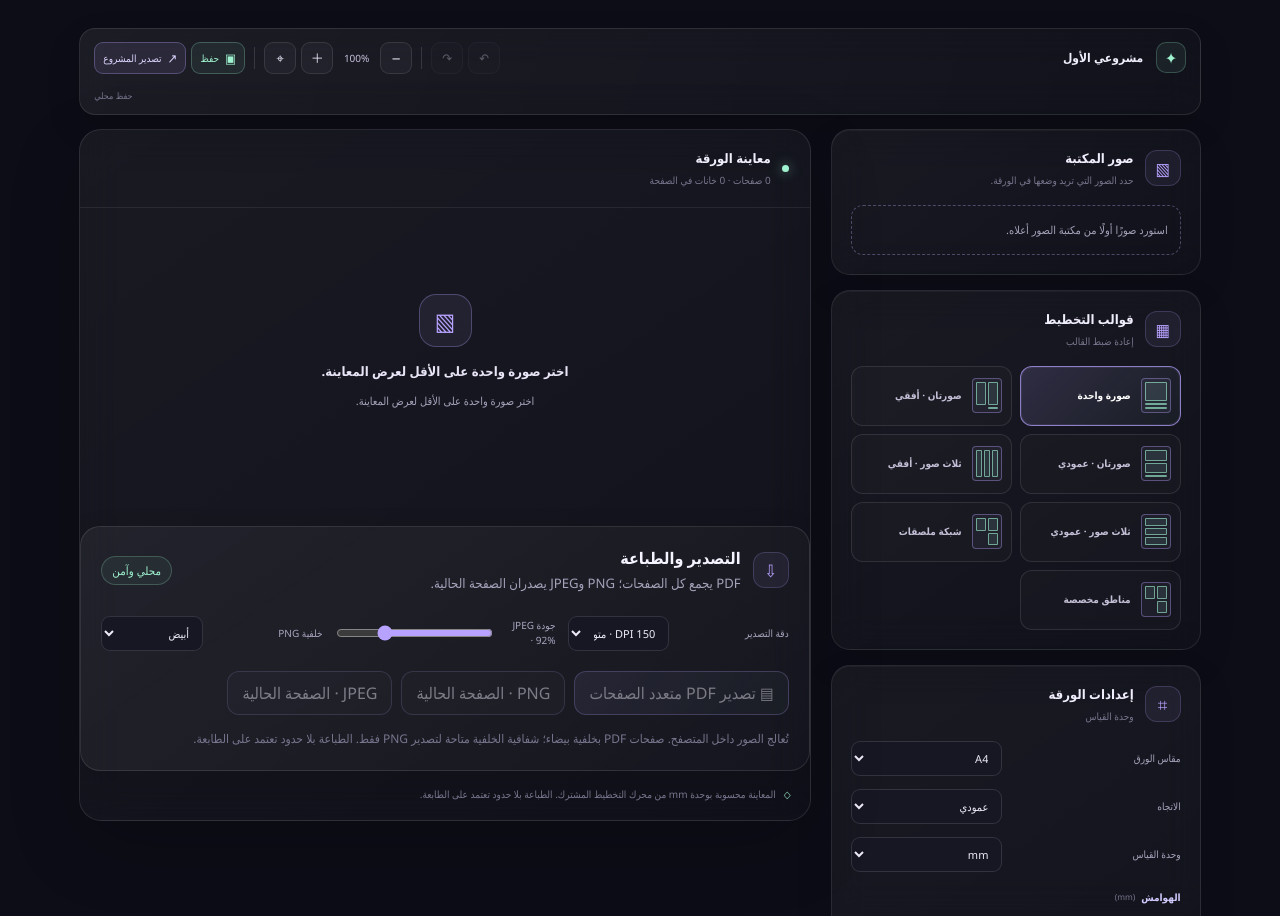
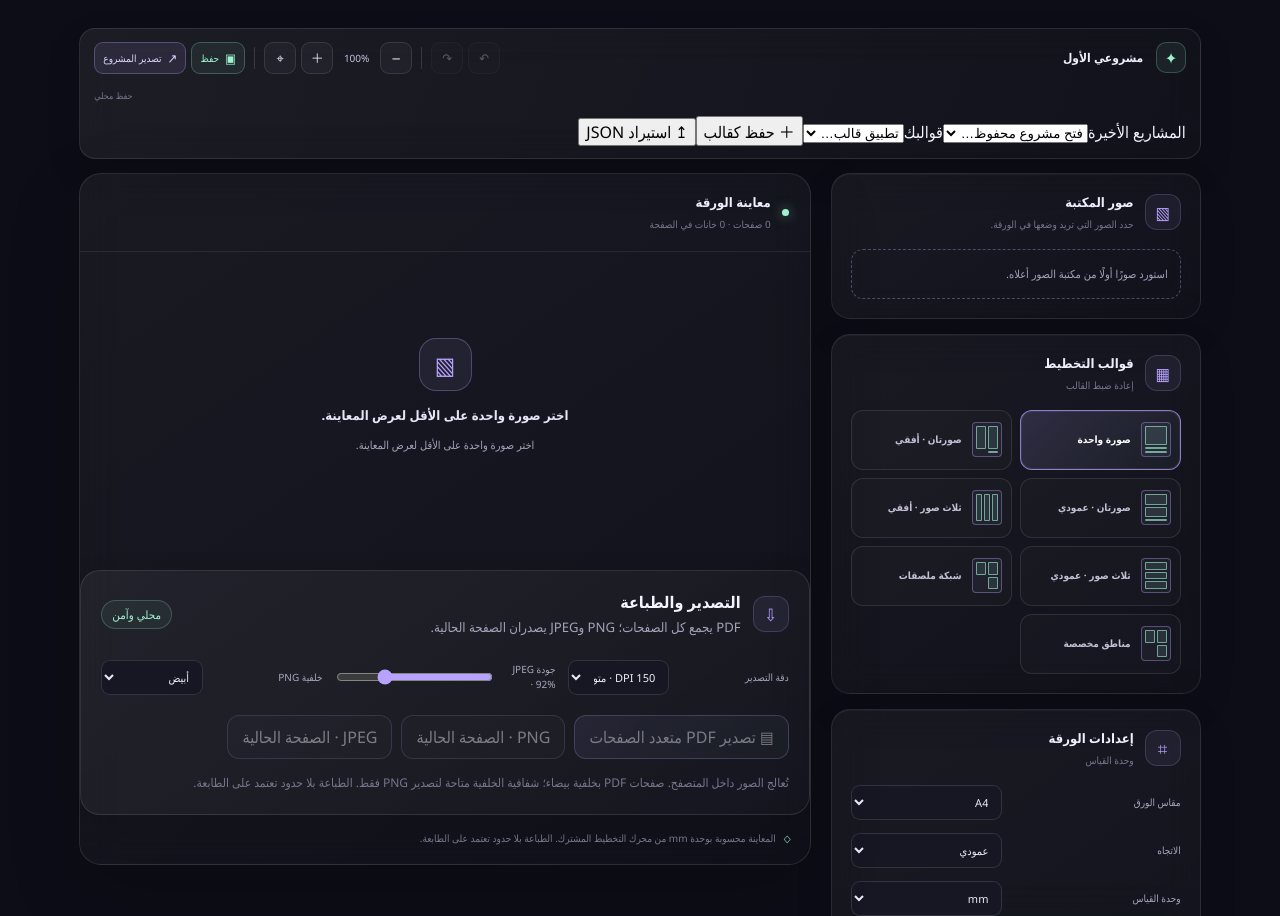
Before and after one commit to majd7772233-a11y/waraqati, a React (Vite) app: page / in a window 1280 px wide. Shown: the part 1685-2601 px from the top of the page. Built offline with nearby package versions, Linux system fonts and the light colour scheme.

Commit message:
Add local project history, saved templates, and project import

```diff
--- a/src/PaperLayoutStudio.tsx
+++ b/src/PaperLayoutStudio.tsx
@@ -1,5 +1,6 @@
 import { useEffect, useMemo, useRef, useState } from "react";
 import { exportLayoutPageAsImage, exportLayoutToPdf, type ExportDpi, type ExportFormat, type ExportBackground } from "./exporter";
+import { listLocalProjects, listUserTemplates, makeLocalId, saveLocalProject, saveUserTemplate, type LocalProject, type UserTemplate } from "./localWorkspace";
 import {
   calculateLayout,
   getPaperDimensions,
@@ -79,6 +80,12 @@ export default function PaperLayoutStudio({ images, locale }: { images: StudioIm
   const dragRef=useRef<{pointerId:number;startX:number;startY:number;panX:number;panY:number}|null>(null);
   const [projectName,setProjectName]=useState(locale==="ar"?"مشروعي الأول":"My first project");
   const [savedAt,setSavedAt]=useState("");
+  const [localProjects,setLocalProjects]=useState<LocalProject[]>([]);
+  const [userTemplates,setUserTemplates]=useState<UserTemplate[]>([]);
+  const [projectToOpen,setProjectToOpen]=useState("");
+  const [templateToOpen,setTemplateToOpen]=useState("");
+  const projectImportRef=useRef<HTMLInputElement>(null);
+  const [workspaceMessage,setWorkspaceMessage]=useState("");
   const [exportDpi,setExportDpi]=useState<ExportDpi>(150);
   const [exportQuality,setExportQuality]=useState(0.92);
   const [exportBackground,setExportBackground]=useState<ExportBackground>("white");
@@ -94,6 +101,7 @@ export default function PaperLayoutStudio({ images, locale }: { images: StudioIm
 
 
  const selectedImages=useMemo(()=>chosen.map(id=>images.find(image=>image.id===id)).filter((image):image is StudioImage=>Boolean(image)),[chosen,images]);
+ useEffect(()=>{void Promise.all([listLocalProjects(),listUserTemplates()]).then(([projects,templates])=>{setLocalProjects(projects);setUserTemplates(templates);}).catch(()=>setWorkspaceMessage(locale==="ar"?"التخزين المحلي غير متاح في هذا المتصفح.":"Local storage is unavailable in this browser."));},[locale]);
  useEffect(()=>{setChosen(current=>{const next=current.filter(id=>images.some(image=>image.id===id));return next.length===current.length?current:next;});},[images]);
  const gridRows=mode==="two-vertical"?2:mode==="three-vertical"?3:mode==="single"?1:mode==="two-horizontal"?1:mode==="three-horizontal"?1:rows;
  const gridColumns=mode==="two-horizontal"?2:mode==="three-horizontal"?3:mode==="single"?1:mode==="two-vertical"?1:mode==="three-vertical"?1:columns;
@@ -165,8 +173,43 @@ export default function PaperLayoutStudio({ images, locale }: { images: StudioIm
  }
  function travelHistory(nextIndex:number){const raw=historyRef.current[nextIndex];if(!raw)return;setHistoryIndex(nextIndex);applySnapshot(raw);}
  function projectData(){return {format:"waraqati-project",version:1,name:projectName,updatedAt:new Date().toISOString(),editor:JSON.parse(historyKey)};}
- function saveProject(){try{window.localStorage.setItem("waraqati-draft-project",JSON.stringify(projectData()));setSavedAt(new Date().toLocaleTimeString(locale==="ar"?"ar":"en",{hour:"2-digit",minute:"2-digit"}));}catch{setSavedAt(locale==="ar"?"تعذر الحفظ":"Save failed");}}
- function exportProject(){const blob=new Blob([JSON.stringify(projectData(),null,2)],{type:"application/json"});const url=URL.createObjectURL(blob);const a=document.createElement("a");a.href=url;a.download="waraqati-project.json";a.click();window.setTimeout(()=>URL.revokeObjectURL(url),1000);}
+ async function refreshWorkspace(){const [projects,templates]=await Promise.all([listLocalProjects(),listUserTemplates()]);setLocalProjects(projects);setUserTemplates(templates);}
+ async function saveProject(){
+  const data=projectData();
+  try{
+   window.localStorage.setItem("waraqati-draft-project",JSON.stringify(data));
+   const existing=localProjects.find(project=>project.name===projectName);
+   await saveLocalProject({id:existing?.id??makeLocalId("project"),name:projectName.trim()||"Untitled project",updatedAt:data.updatedAt,data});
+   await refreshWorkspace();
+   setSavedAt(new Date().toLocaleTimeString(locale==="ar"?"ar":"en",{hour:"2-digit",minute:"2-digit"}));
+   setWorkspaceMessage(locale==="ar"?"حُفظ المشروع على هذا الجهاز.":"Project saved on this device.");
+  }catch{setSavedAt(locale==="ar"?"تعذر الحفظ":"Save failed");setWorkspaceMessage(locale==="ar"?"تعذر الحفظ؛ تحقق من مساحة المتصفح.":"Save failed; check browser storage space.");}
+ }
+ function exportProject(){const blob=new Blob([JSON.stringify(projectData(),null,2)],{type:"application/json"});const url=URL.createObjectURL(blob);const a=document.createElement("a");a.href=url;a.download=(projectName.trim()||"waraqati-project").replace(/[\\/:*?"<>|]+/g,"-")+".json";a.click();window.setTimeout(()=>URL.revokeObjectURL(url),1000);}
+ function openLocalProject(id:string){
+  const project=localProjects.find(item=>item.id===id);if(!project||!project.data||typeof project.data!=="object")return;
+  const data=project.data as {format?:string;version?:number;name?:string;editor?:Record<string,unknown>};
+  if(data.format!=="waraqati-project"||!data.editor){setWorkspaceMessage(locale==="ar"?"ملف المشروع غير صالح.":"Invalid project file.");return;}
+  applySnapshot(JSON.stringify(data.editor));setProjectName(data.name||project.name);setWorkspaceMessage(locale==="ar"?"فُتح المشروع. ستبقى الصور المفقودة بحاجة إلى إعادة استيراد.":"Project opened. Missing images must be re-imported.");
+ }
+ async function importProjectFile(file?:File){
+  if(!file)return;
+  try{
+   const data=JSON.parse(await file.text()) as {format?:string;version?:number;name?:string;editor?:Record<string,unknown>};
+   if(data.format!=="waraqati-project"||data.version!==1||!data.editor||typeof data.editor!=="object"||!Array.isArray(data.editor.chosen))throw new Error("invalid-project");
+   const name=(data.name||file.name.replace(/\\.json$/i,"")).slice(0,80);
+   applySnapshot(JSON.stringify(data.editor));setProjectName(name);
+   const normalized={format:"waraqati-project",version:1,name,updatedAt:new Date().toISOString(),editor:data.editor};
+   await saveLocalProject({id:makeLocalId("project"),name,updatedAt:normalized.updatedAt,data:normalized});
+   await refreshWorkspace();setWorkspaceMessage(locale==="ar"?"تم استيراد المشروع وحفظه محليًا.":"Project imported and saved locally.");
+  }catch{setWorkspaceMessage(locale==="ar"?"تعذر استيراد الملف: صيغة المشروع غير صالحة أو غير مدعومة.":"Could not import this file: invalid or unsupported project format.");}
+  finally{if(projectImportRef.current)projectImportRef.current.value="";}
+ }
+ async function saveTemplate(){
+  try{const name=(projectName.trim()|| (locale==="ar"?"قالب جديد":"New template")).slice(0,80);await saveUserTemplate({id:makeLocalId("template"),name,updatedAt:new Date().toISOString(),editor:JSON.parse(historyKey)});await refreshWorkspace();setWorkspaceMessage(locale==="ar"?"حُفظ القالب محليًا.":"Template saved locally.");}
+  catch{setWorkspaceMessage(locale==="ar"?"تعذر حفظ القالب.":"Could not save template.");}
+ }
+ function openUserTemplate(id:string){const template=userTemplates.find(item=>item.id===id);if(!template)return;applySnapshot(JSON.stringify(template.editor));setProjectName(template.name);setWorkspaceMessage(locale==="ar"?"طُبق القالب.":"Template applied.");}
  async function startExport(format:"pdf"|ExportFormat){
   if(!layout||exportBusy)return;
   setExportBusy(true);setExportError("");setExportProgress({completed:0,total:format==="pdf"?layout.pages.length:1,label:"render"});
@@ -187,6 +230,14 @@ export default function PaperLayoutStudio({ images, locale }: { images: StudioIm
     <label className="editor-project-name"><span aria-hidden="true">✦</span><input value={projectName} maxLength={80} onChange={e=>setProjectName(e.target.value)} aria-label={locale==="ar"?"اسم المشروع":"Project name"}/></label>
     <div className="editor-toolbar-actions"><button type="button" onClick={()=>travelHistory(Math.max(0,historyIndex-1))} disabled={historyIndex<=0} title="Ctrl+Z" aria-label={locale==="ar"?"تراجع":"Undo"}>↶</button><button type="button" onClick={()=>travelHistory(Math.min(historyRef.current.length-1,historyIndex+1))} disabled={historyIndex>=historyRef.current.length-1} title="Ctrl+Y" aria-label={locale==="ar"?"إعادة":"Redo"}>↷</button><span className="editor-toolbar-divider"/><button type="button" onClick={()=>setZoom(v=>Math.max(40,v-10))} disabled={zoom<=40} aria-label={locale==="ar"?"تصغير":"Zoom out"}>−</button><output className="editor-zoom-value">{zoom}%</output><button type="button" onClick={()=>setZoom(v=>Math.min(160,v+10))} disabled={zoom>=160} aria-label={locale==="ar"?"تكبير":"Zoom in"}>＋</button><button type="button" onClick={()=>{setZoom(100);setPan({x:0,y:0});}} aria-label={locale==="ar"?"إعادة التكبير":"Reset zoom"}>⌖</button><span className="editor-toolbar-divider"/><button type="button" className="editor-save-button" onClick={saveProject}>▣ <span>{locale==="ar"?"حفظ":"Save"}</span></button><button type="button" className="editor-export-button" onClick={exportProject}>↗ <span>{locale==="ar"?"تصدير المشروع":"Export project"}</span></button></div>
     <div className="editor-save-status" role="status">{savedAt?(locale==="ar"?"حُفظ ":"Saved ")+savedAt:(locale==="ar"?"حفظ محلي":"Local draft")}</div>
+    <div className="editor-workspace-actions">
+     <label className="workspace-select-label"><span>{locale==="ar"?"المشاريع الأخيرة":"Recent projects"}</span><select value={projectToOpen} onChange={event=>{setProjectToOpen(event.target.value);if(event.target.value)openLocalProject(event.target.value);}} aria-label={locale==="ar"?"فتح مشروع محفوظ":"Open saved project"}><option value="">{locale==="ar"?"فتح مشروع محفوظ…":"Open saved project…"}</option>{localProjects.map(project=><option key={project.id} value={project.id}>{project.name}</option>)}</select></label>
+     <label className="workspace-select-label"><span>{locale==="ar"?"قوالبك":"Your templates"}</span><select value={templateToOpen} onChange={event=>{setTemplateToOpen(event.target.value);if(event.target.value)openUserTemplate(event.target.value);}} aria-label={locale==="ar"?"تطبيق قالب محفوظ":"Apply saved template"}><option value="">{locale==="ar"?"تطبيق قالب…":"Apply template…"}</option>{userTemplates.map(template=><option key={template.id} value={template.id}>{template.name}</option>)}</select></label>
+     <button type="button" onClick={saveTemplate}>＋ {locale==="ar"?"حفظ كقالب":"Save as template"}</button>
+     <button type="button" onClick={()=>projectImportRef.current?.click()}>↥ {locale==="ar"?"استيراد JSON":"Import JSON"}</button>
+     <input ref={projectImportRef} type="file" accept="application/json,.json" className="visually-hidden" onChange={event=>void importProjectFile(event.currentTarget.files?.[0])} aria-label={locale==="ar"?"استيراد ملف مشروع":"Import project file"}/>
+    </div>
+    {workspaceMessage&&<p className="workspace-message" role="status">{workspaceMessage}</p>}
    </div>
    <div className="editor-mobile-tabs" role="group" aria-label={locale==="ar"?"لوحات الاستوديو":"Studio panels"}><button type="button" aria-pressed={mobilePanel==="assets"} onClick={()=>setMobilePanel(p=>p==="assets"?"none":"assets")}>{locale==="ar"?"الصور":"Assets"} · {selectedImages.length}</button><button type="button" aria-pressed={mobilePanel==="settings"} onClick={()=>setMobilePanel(p=>p==="settings"?"none":"settings")}>{locale==="ar"?"الخصائص":"Properties"}</button><button type="button" aria-pressed={mobilePanel==="none"} onClick={()=>setMobilePanel("none")}>{locale==="ar"?"مساحة العمل":"Workspace"}</button></div>
   <div className="studio-workspace" data-mobile-panel={mobilePanel}>
```
